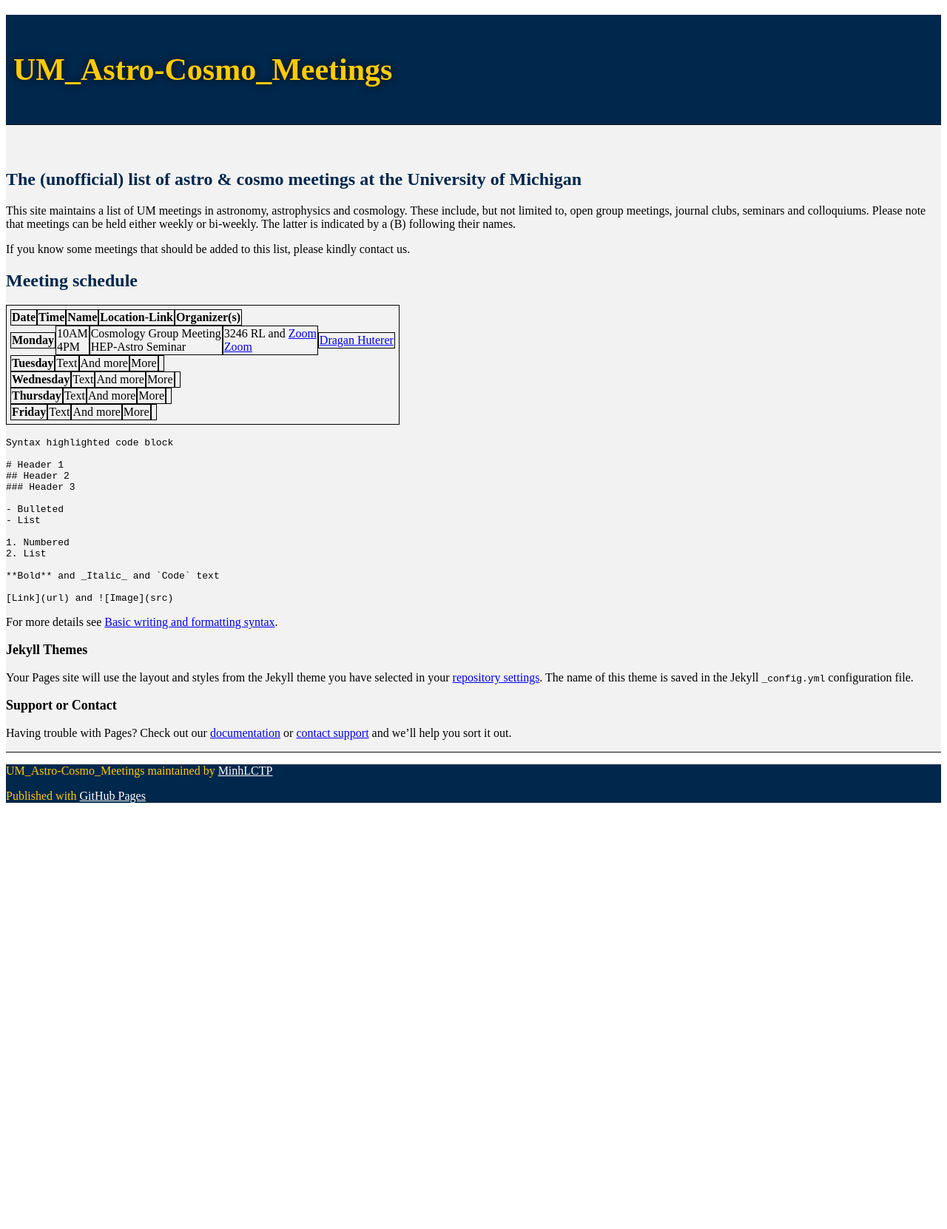
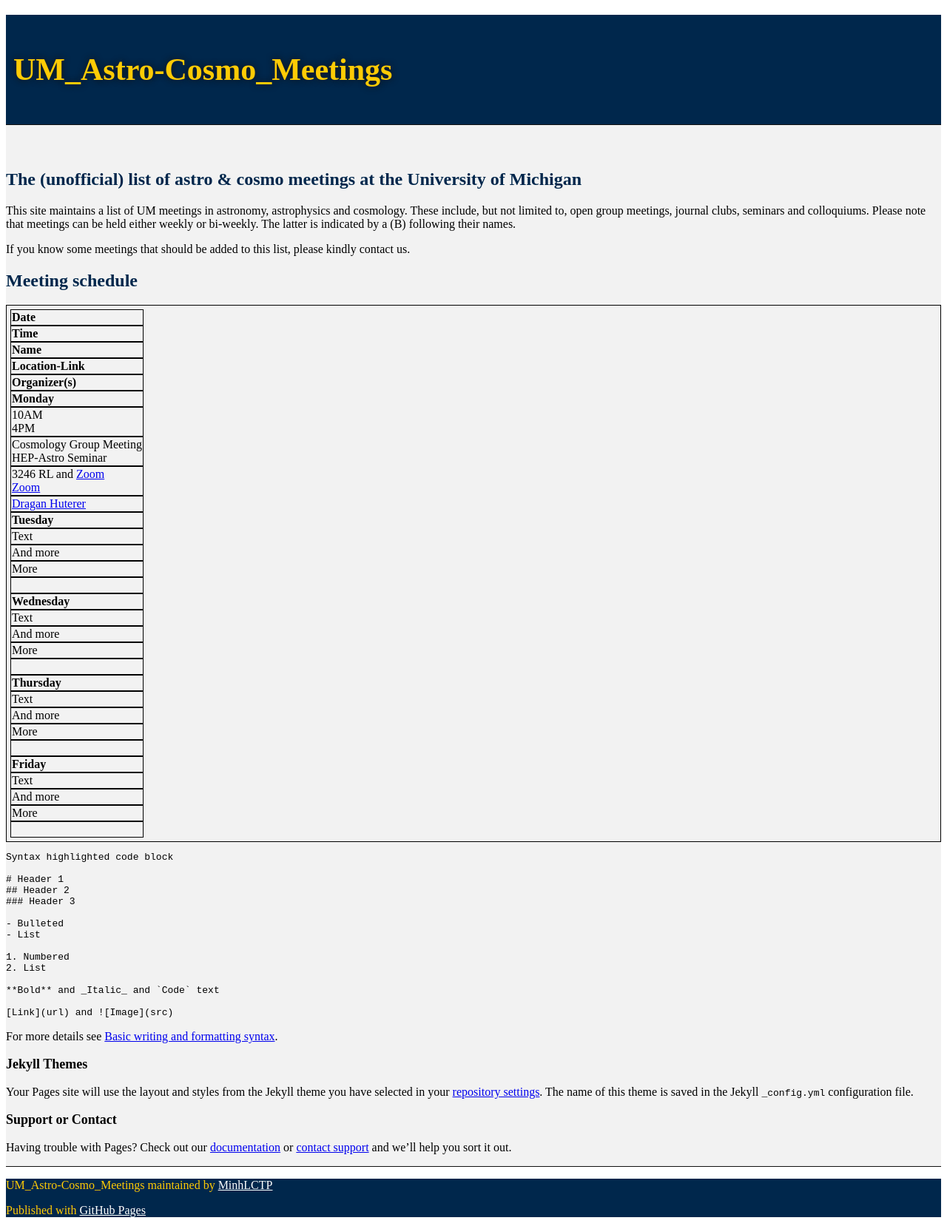
Before and after one commit to MinhLCTP/UM_Astro-Cosmo_Meetings, a Jekyll site: the page built from index.md, in a window 1280 px wide. Shown: the whole page at 74% size. Built offline with Jekyll 4.4.1, drawn with Linux system fonts in a browser that asks for light colours; our own code applies the rules of GitHub Pages for plain Markdown files; the repository's description, which GitHub fills in, is left out; before the commit the page ends 1101 px from its top, so only the background shows below that.

Commit message:
Fix css style

```diff
--- a/assets/css/style.css
+++ b/assets/css/style.css
@@ -68,7 +68,7 @@
 }
 
 table {
-    display: inline-block;
+    display: block;
     overflow: auto;
     padding: 5px;
 	border-collapse: collapse;
@@ -77,10 +77,7 @@ table {
 }
 
 td, th {
-	display: inline-block;
+	display: block;
 	overflow: auto;
 	border: 1px solid black;
-	box-shadow:
-     0 px2rem(4px) px2rem(10px) hsla(0, 0%, 0%, 0.05),
-     0 0           px2rem(1px)  hsla(0, 0%, 0%, 0.1);
 }
```
